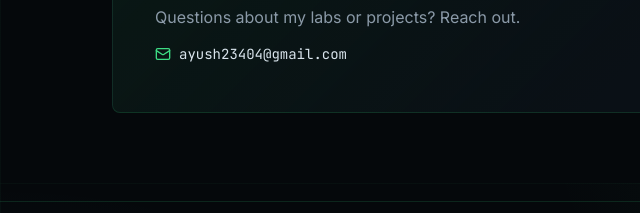
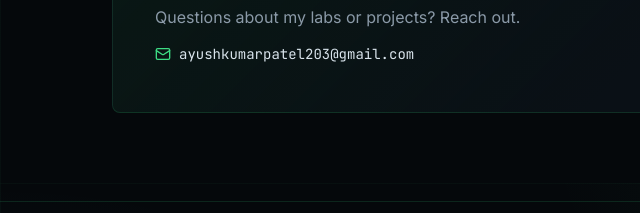
Before and after one commit to Ayushkumar-Patel/ayushkumar-patel.github.io, a plain HTML site: page index.html in a window 1280 px wide. Shown: the part 3817-4030 px from the top of the page, 0-640 px from the left. Drawn offline with Linux system fonts and the light colour scheme.

Commit message:
Update index.html

```diff
--- a/index.html
+++ b/index.html
@@ -3,7 +3,7 @@
 <head>
 <meta charset="UTF-8">
 <meta name="viewport" content="width=device-width, initial-scale=1.0">
-<title>Ayush Patel | Cybersecurity Portfolio</title>
+<title>Ayushkumar Patel | Cybersecurity Portfolio</title>
 <meta name="description" content="Ayush Patel — Security+ certified, based in Winnipeg. SOC home labs in SIEM monitoring, threat detection and network security.">
 <link rel="preconnect" href="https://fonts.googleapis.com">
 <link rel="preconnect" href="https://fonts.gstatic.com" crossorigin>
@@ -536,7 +536,7 @@
           <p class="path"><span class="u">ayush@sec</span>:<span class="d">~</span>$ ./connect.sh</p>
           <h2 class="section-title">Let's talk security</h2>
           <p>Questions about my labs or projects? Reach out.</p>
-          <p class="email"><svg class="i"><use href="#i-mail"/></svg>ayush23404@gmail.com</p>
+          <p class="email"><svg class="i"><use href="#i-mail"/></svg>ayushkumarpatel203@gmail.com</p>
         </div>
         <div class="ctas">
           <a class="btn btn-primary" href="mailto:ayush23404@gmail.com"><svg class="i"><use href="#i-mail"/></svg> send_email</a>
```
